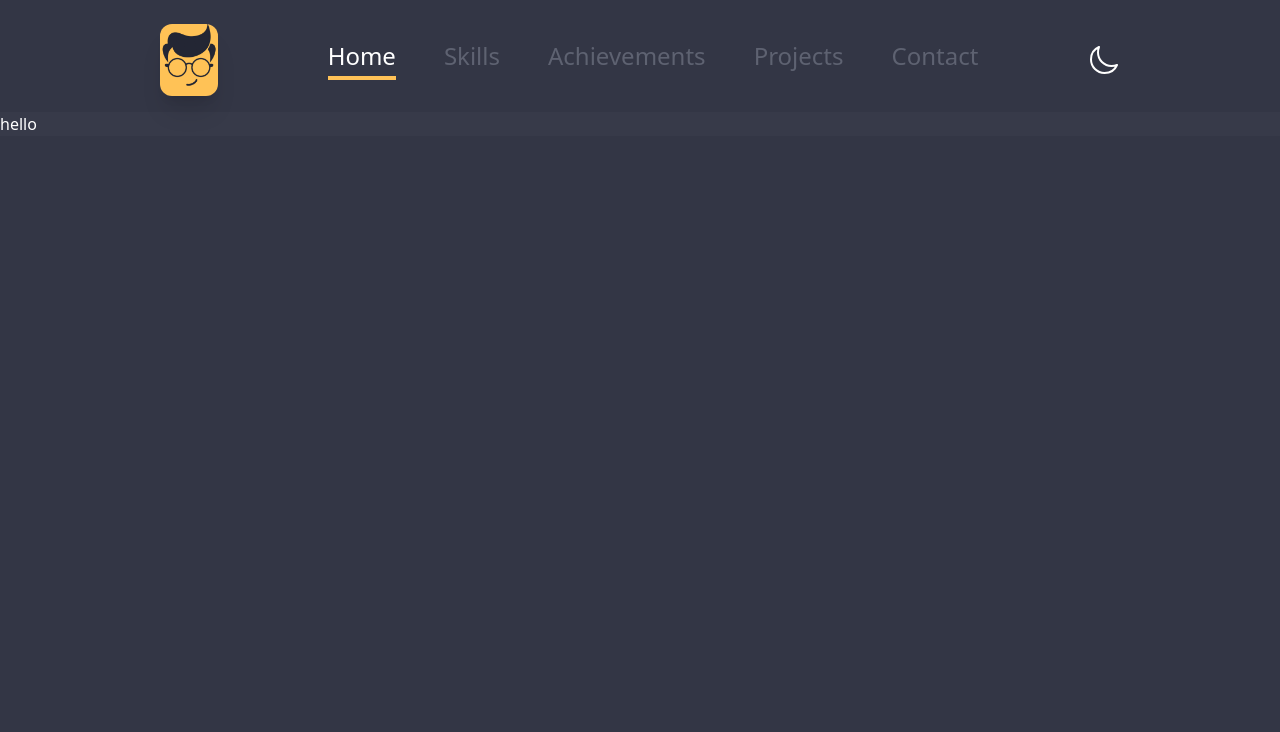
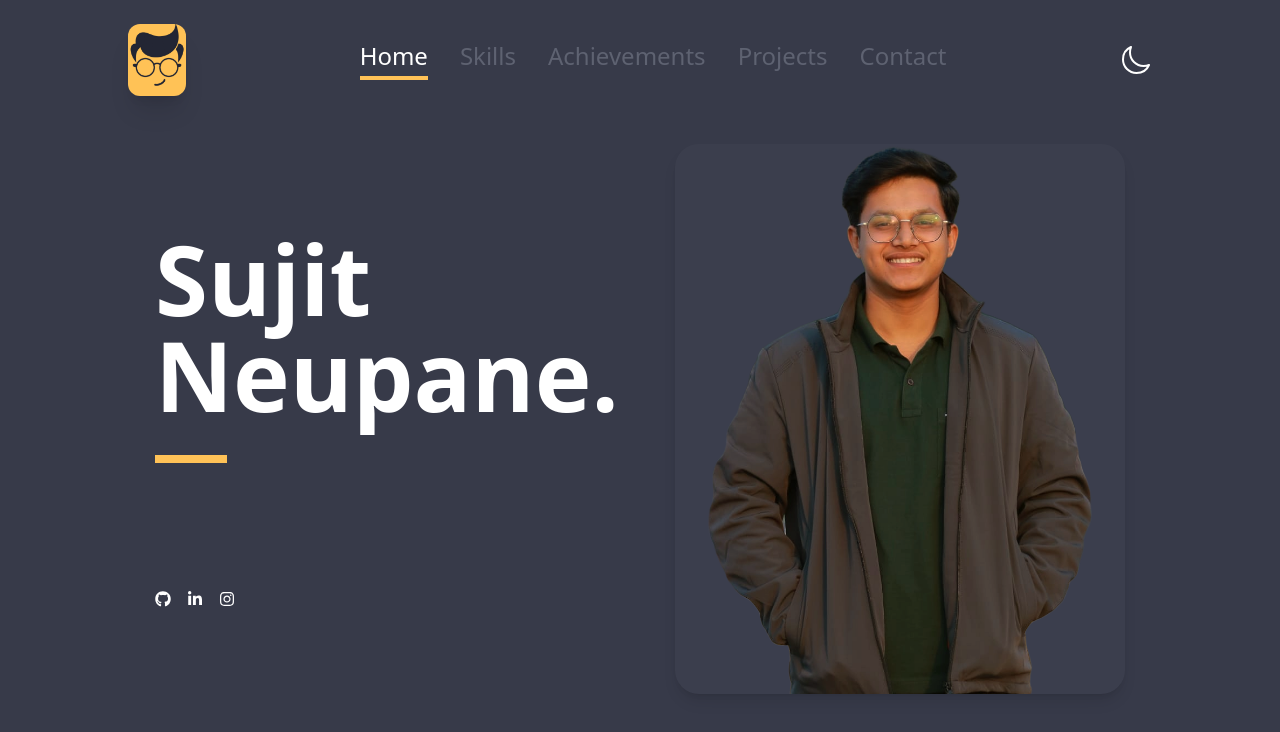
Before and after one commit to suhzeet/portfolio, a Next.js app: page / in a window 1280 px wide. Shown: the top 732 px of the page. Built offline with nearby package versions, Linux system fonts and the light colour scheme.

Commit message:
created homepage

```diff
--- a/app/components/Header.jsx
+++ b/app/components/Header.jsx
@@ -2,13 +2,52 @@ import React from "react";
 import Image from "next/image";
 import Profile from "@/app/assets/profile.png";
 
+import { FaGithub, FaLinkedinIn, FaInstagram } from "react-icons/fa";
+
 function Header() {
   return (
-    <div
-      className="w-screen h-vp bg-cover bg-top"
-      style={{ backgroundImage: `url(${Profile.src})` }}
-    >
-      hello
+    <div className=" w-screen py-8">
+      <div className=" px-16 flex justify-center items-center gap-6 md:px-24 lg:px-36 ">
+        <div className=" w-[50%] flex flex-col gap-32">
+          <div>
+            <div className=" text-8xl font-bold">Sujit Neupane.</div>
+            <div className=" w-18 h-2 mt-8 bg-[#ffc257]"></div>
+          </div>
+          <div>
+            <ul className=" flex gap-4">
+              <li>
+                <a href="https://github.com/suhzeet" target="_blank">
+                  <FaGithub />
+                </a>
+              </li>
+              <li>
+                <a
+                  href="https://linkedin.com/in/sujitneupane2002"
+                  target="_blank"
+                >
+                  <FaLinkedinIn />
+                </a>
+              </li>
+              <li>
+                <a
+                  href="https://www.instagram.com/sujitneupane.47/"
+                  target="_blank"
+                >
+                  <FaInstagram />
+                </a>
+              </li>
+            </ul>
+          </div>
+        </div>
+        <div className=" rounded-3xl relative overflow-hidden w-[450px] h-[550px] shadow-lg  ">
+          <Image
+            src={Profile}
+            alt="sujit neupane"
+            fill
+            className=" object-cover "
+          />
+        </div>
+      </div>
     </div>
   );
 }
--- a/app/components/Navbar.jsx
+++ b/app/components/Navbar.jsx
@@ -8,8 +8,8 @@ import Logo from "@/app/assets/logo.png";
 
 function Navbar() {
   return (
-    <div className=" w-screen flex align-center justify-center text-white">
-      <nav className=" w-[80%] mt-2 flex items-center justify-between p-4 px-8 ">
+    <div className=" w-screen flex align-center justify-center text-white z-50">
+      <nav className=" w-[95%] lg:w-[85%] mt-2 flex items-center justify-between p-4 px-8 ">
         <a href="#" className="relative w-[58px] h-[72px]">
           <Image
             src={Logo}
@@ -18,7 +18,7 @@ function Navbar() {
             className=" rounded-xl shadow-xl object-cover"
           />
         </a>
-        <ul className="flex gap-12 py-4 px-16 text-2xl font-[500] shadow-2xl-white text-[#5e6271]">
+        <ul className="hidden md:flex md:text-xl gap-6 lg:gap-8 py-4 px-16 lg:text-2xl font-[500] shadow-2xl-white text-[#5e6271]">
           <li className=" hover:text-white text-white border-b-4 border-b-solid pb-1 border-b-[#ffc257]">
             <a href="#">Home</a>
           </li>
--- a/app/page.js
+++ b/app/page.js
@@ -3,7 +3,7 @@ import Header from "./components/Header";
 
 export default function Home() {
   return (
-    <div className=" w-screen h-screen bg-[#333645] text-white">
+    <div className=" w-screen h-screen bg-[#373a49] text-white">
       <Navbar />
       <Header />
     </div>
```
Also changed, not shown: app/assets/profile.png.
